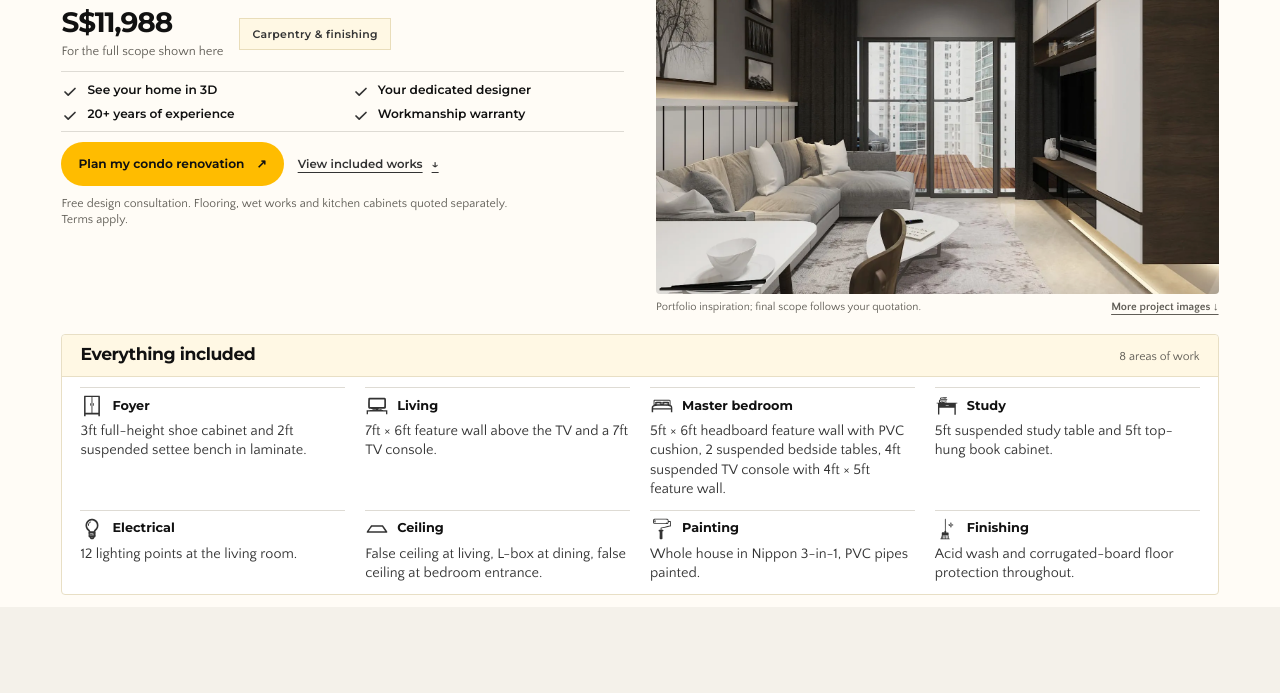
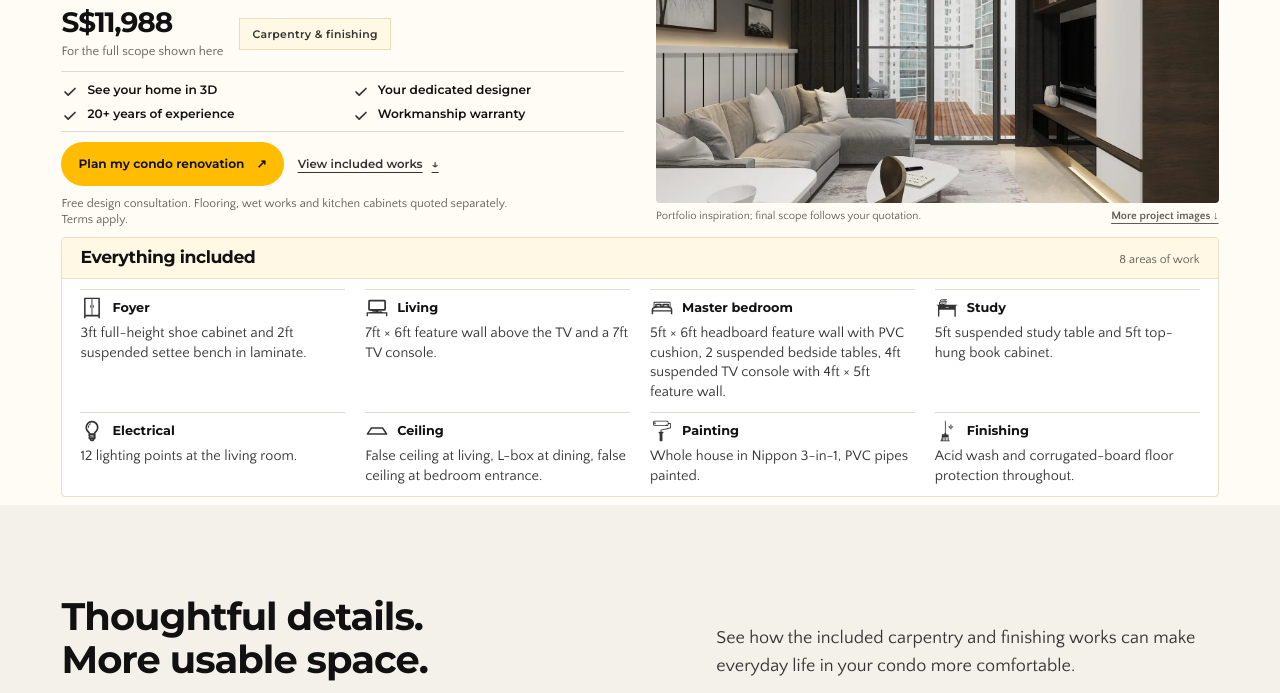
Before and after one commit to jianwongdesign/style-space-review, a plain HTML site: page condominium/index.html in a window 1280 px wide. Shown: the part 193-886 px from the top of the page. Drawn offline with Linux system fonts and the light colour scheme.

Commit message:
Align condo hero image and copy with compact scope spacing

```diff
--- a/assets/styles.css
+++ b/assets/styles.css
@@ -47,6 +47,7 @@ body[data-page="condo"] .hero{padding-top:20px}
 .condo-hero-grid .hero-actions{gap:8px 18px}
 .condo-hero-grid .hero-copy>.fine{margin-bottom:0;max-width:52ch}
 .condo-hero-grid .hero-art{grid-area:image;display:flex;flex-direction:column;padding:0;margin:0;min-width:0}
+.condo-hero-grid .hero-photo-frame{display:contents}
 .condo-hero-grid .hero-photo{height:0;min-height:300px;flex:1;width:100%;object-position:center 58%}
 .condo-hero-grid .hero-art figcaption{display:flex;justify-content:space-between;align-items:baseline;gap:8px 20px;max-width:none;flex-wrap:wrap;font-size:.75rem}
 .condo-hero-grid .hero-art figcaption a{margin:0;white-space:nowrap}
@@ -121,11 +122,18 @@ body[data-page="condo"] .hero{padding-top:20px}
 .condo-perks span{display:block;font-size:.88rem;line-height:1.4;margin-top:3px;color:var(--muted)}
 @media(max-width:520px){.condo-perks{grid-template-columns:1fr;gap:12px;padding-block:14px;margin-bottom:20px}.condo-perks span{font-size:.92rem}}
 
+/* Let the copy set the row height so the photo cannot create empty space below it. */
+@media(min-width:901px){
+  .condo-hero-grid .hero-art{display:grid;grid-template-rows:minmax(0,1fr) auto;gap:6px;min-height:0;align-self:stretch}
+  .condo-hero-grid .hero-photo-frame{display:block;position:relative;min-width:0;min-height:0}
+  .condo-hero-grid .hero-photo{position:absolute;inset:0;width:100%;height:100%;min-height:0}
+}
+
 /* Keep the complete condo offer in the first desktop viewport, including site chrome. */
 @media (min-width:1200px) and (min-height:700px), (min-width:1024px) and (max-width:1199px) and (min-height:768px){
-  body[data-page="condo"] .hero{height:calc(100svh - 112px);min-height:0;padding-block:8px 12px;display:flex}
-  body[data-page="condo"] .hero>.wrap{display:grid;grid-template-rows:minmax(0,1fr);min-height:0}
-  .condo-hero-grid{grid-template-columns:1fr 1fr;grid-template-rows:minmax(0,1fr) auto;gap:14px 32px;min-height:0}
+  body[data-page="condo"] .hero{height:auto;min-height:0;padding-block:8px}
+  body[data-page="condo"] .hero>.wrap{display:block}
+  .condo-hero-grid{grid-template-columns:1fr 1fr;grid-template-rows:auto auto;gap:20px 32px;min-height:0}
   .condo-hero-grid .hero-copy{max-width:none;min-width:0}
   .condo-hero-grid .hero-copy h1{font-size:clamp(1.9rem,2.5vw,2.8rem);max-width:none;margin-bottom:12px}
   .condo-hero-grid .hero-copy>.lead{font-size:1rem;line-height:1.4;max-width:54ch;margin-bottom:0}
@@ -136,8 +144,6 @@ body[data-page="condo"] .hero{padding-top:20px}
   .condo-hero-grid .hero-actions .btn{min-height:44px;padding:10px 16px;font-size:.76rem}
   .condo-hero-grid .hero-detail-link{font-size:.73rem}
   .condo-hero-grid .hero-copy>.fine{font-size:.8rem;line-height:1.4;max-width:60ch}
-  .condo-hero-grid .hero-art{display:grid;grid-template-rows:minmax(0,1fr) auto;gap:6px;min-height:0;max-height:540px;height:100%;align-self:start}
-  .condo-hero-grid .hero-photo{width:100%;height:100%;min-height:0;object-position:center 58%}
   .condo-hero-grid .hero-art figcaption{font-size:.7rem;line-height:1.3;gap:4px 12px;margin:0}
   .condo-hero-grid .hero-art figcaption a{min-height:20px}
   .hero-inclusions{padding:14px 18px}
@@ -148,10 +154,12 @@ body[data-page="condo"] .hero{padding-top:20px}
   .condo-inclusion-grid>li{padding-top:9px}
   .condo-inclusion-grid h3{font-size:.8rem;margin-bottom:5px}
   .condo-inclusion-grid p{font-size:clamp(.9rem,1.5vh,.98rem);line-height:1.35}
-  .condo-perks{gap:10px 20px;padding-block:12px;margin-bottom:14px}
+  .condo-perks{gap:10px 20px;padding-block:10px;margin-bottom:12px}
 }
 
 @media (min-width:1024px) and (max-height:849px){
+  .condo-hero-grid{row-gap:8px}
+  body[data-page="condo"] .hero{padding-bottom:8px}
   .condo-perks{gap:7px 18px;padding-block:9px;margin-bottom:10px}
   .condo-perks strong{font-size:.76rem;line-height:1.4}
   .condo-perks span{display:none}
--- a/condominium/index.html
+++ b/condominium/index.html
@@ -9,7 +9,7 @@
   <title>Condo Carpentry &amp; Renovation Package | Style + Space — Preview</title>
   <meta name="description" content="Explore the S$11,988 condominium carpentry and finishing package. See the room-by-room benefits, included scope and items to discuss separately.">
   <link rel="icon" type="image/png" href="../assets/img/logo-dark.png">
-  <link rel="stylesheet" href="../assets/styles.css?v=20261116-scope-icons">
+  <link rel="stylesheet" href="../assets/styles.css?v=20261116-condo-alignment">
   <link rel="preload" href="../assets/fonts/Montserrat-VF.woff2" as="font" type="font/woff2" crossorigin>
   <script src="../assets/packages.js?v=20261116-scope-icons" defer></script>
   <script src="../assets/app.js?v=20261116-scope-icons" defer></script>
@@ -52,7 +52,9 @@
           <p class="fine" id="hero-scope-note">Free design consultation. Flooring, wet works and kitchen cabinets quoted separately. Terms apply.</p>
         </div>
         <figure class="hero-art">
-          <img class="hero-photo" id="hero-photo" src="../assets/img/living-6.webp" alt="Living room with a grey sofa, a dark TV wall, built-in console and glazed balcony doors" width="1600" height="960" fetchpriority="high">
+          <div class="hero-photo-frame">
+            <img class="hero-photo" id="hero-photo" src="../assets/img/living-6.webp" alt="Living room with a grey sofa, a dark TV wall, built-in console and glazed balcony doors" width="1600" height="960" fetchpriority="high">
+          </div>
           <figcaption>Portfolio inspiration; final scope follows your quotation. <a href="#projects">More project images ↓</a></figcaption>
         </figure>
         <aside class="hero-inclusions" id="hero-inclusions" aria-labelledby="hero-inclusions-title">
```
Also changed, not shown: index.html (+1 -1 lines).
